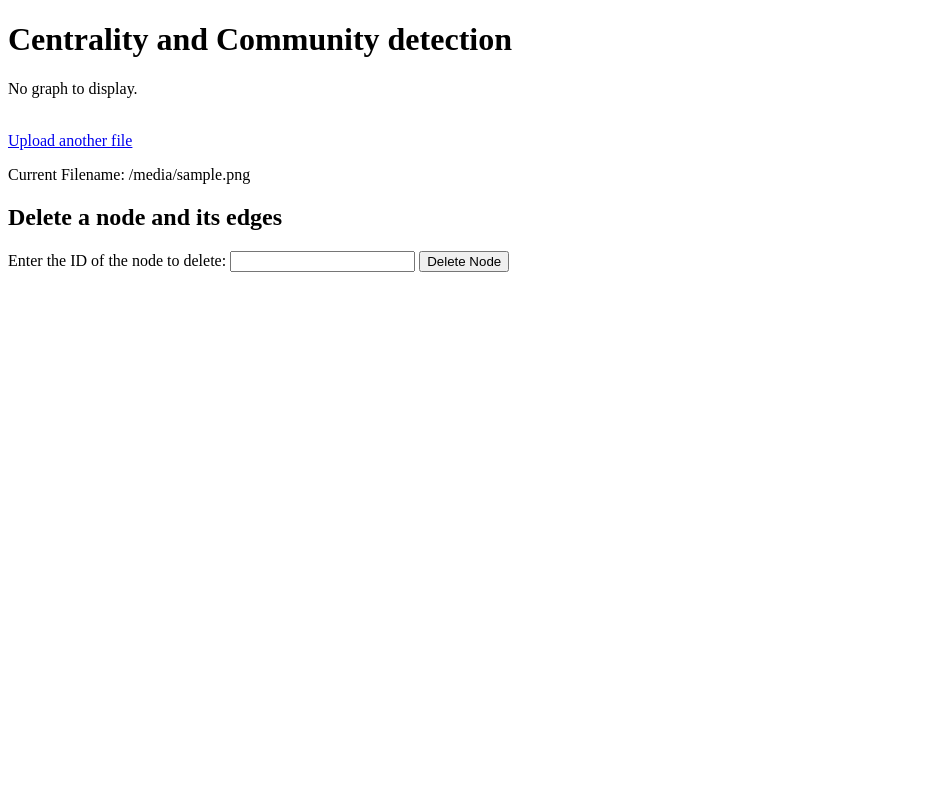
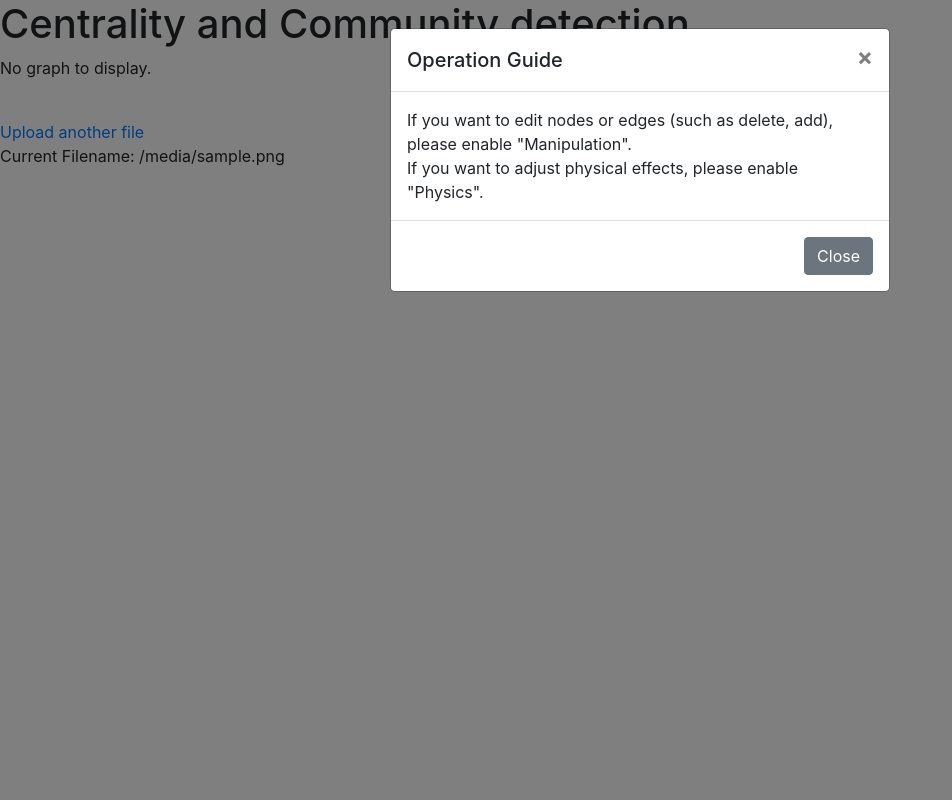
Before and after one commit to buhuiyonggou/SEGA_Web_backupTo1st_March, a Flask app: template templates/index.html in a window 1280 px wide. Shown: the whole page, without its empty margins (0-952 px from the left). Run offline with Flask 3, Linux system fonts and the light colour scheme; the template is opened without the code that fills it: most values are stand-ins (such as "Sample title", 1, 10 or a date in 2020); some libraries are stand-ins or nearby versions.

Commit message:
User can now edit nodes or edges by interaction

```diff
--- a/app.py
+++ b/app.py
@@ -87,38 +87,6 @@ def show_top_communities(filename):
     return render_template('index.html', graph_html_path=graph_html_path, filename=filename)
 
 
-@app.route('/delete_node/<filename>', methods=['POST'])
-def delete_node(filename):
-    # 记录接收到的请求和文件名
-    node_id = request.form['nodeId']  # 获取用户输入的节点ID
-
-    filepath = os.path.join(UPLOAD_FOLDER, filename)
-    _, file_extension = os.path.splitext(filename)
-
-    _, G = load_graph_data(filepath, file_extension)
-
-    # 删除节点及其相连的边
-    if node_id in G:
-        G.remove_node(node_id)
-        flash(f"Node {node_id} deleted.")
-    else:
-        flash(f"Node {node_id} not found.")
-        return redirect(url_for('network_graph', filename=filename))
-
-    # remove_low_degree_nodes(G)
-    centrality, community_map = compute_centrality_and_communities(G)
-
-    # fig, ax = draw_graph(G, centrality, community_map, title="PageRank and Louvain")
-    # plot_url = save_fig_to_base64(fig)
-    #
-    # return render_template('index.html', plot_url=plot_url, filename=filename)
-    # 使用 Pyvis 画图
-    graph_html_path = draw_graph_with_pyvis(G, centrality, community_map)
-
-    # 将 HTML 文件路径传递给模板，而不是图像的 base64 编码
-    return render_template('index.html', graph_html_path=graph_html_path, filename=filename)
-
-
 if __name__ == '__main__':
     if not os.path.exists(UPLOAD_FOLDER):
         os.makedirs(UPLOAD_FOLDER)
--- a/graph_utils.py
+++ b/graph_utils.py
@@ -73,6 +73,9 @@ def draw_graph_with_pyvis(X, centrality, community_map):
     net.options.physics.maxVelocity = 5
     net.options.physics.minVelocity = 0.1
 
+    # Enable node deletion, node add, edge add, etc
+    net.show_buttons(filter_=['manipulation', 'physics'])
+
     # 指定生成的 HTML 文件路径
     filepath = os.path.join('static', 'graph.html')
     net.write_html(filepath)
--- a/templates/index.html
+++ b/templates/index.html
@@ -2,6 +2,8 @@
 <html>
 <head>
     <title>Network Graph</title>
+    <!-- 引入 Bootstrap CSS -->
+    <link href="https://stackpath.bootstrapcdn.com/bootstrap/4.5.2/css/bootstrap.min.css" rel="stylesheet">
 </head>
 <body>
     <h1>Centrality and Community detection</h1>
@@ -14,9 +16,30 @@
       {% endif %}
     {% endwith %}
 
+    <!-- Operation Guide Modal -->
+    <div class="modal fade" id="operationGuideModal" tabindex="-1" role="dialog" aria-labelledby="operationGuideModalLabel" aria-hidden="true">
+        <div class="modal-dialog" role="document">
+            <div class="modal-content">
+                <div class="modal-header">
+                    <h5 class="modal-title" id="operationGuideModalLabel">Operation Guide</h5>
+                    <button type="button" class="close" data-dismiss="modal" aria-label="Close">
+                        <span aria-hidden="true">&times;</span>
+                    </button>
+                </div>
+                <div class="modal-body">
+                    If you want to edit nodes or edges (such as delete, add), please enable "Manipulation".<br>
+                    If you want to adjust physical effects, please enable "Physics".
+                </div>
+                <div class="modal-footer">
+                    <button type="button" class="btn btn-secondary" data-dismiss="modal">Close</button>
+                </div>
+            </div>
+        </div>
+    </div>
+
     <!-- 显示交互式图像 -->
     {% if graph_html_path %}
-        <iframe src="{{ url_for('static', filename=graph_html_path.split('/')[-1]) }}" height="800" width="100%"></iframe>
+        <iframe src="{{ url_for('static', filename=graph_html_path.split('/')[-1]) }}" height="1000" width="100%"></iframe>
     {% else %}
         <p>No graph to display.</p>
     {% endif %}
@@ -25,14 +48,6 @@
 
     <!-- Print filename for debugging -->
     <p>Current Filename: {{ filename }}</p>
-
-    <!-- 添加表单以允许用户输入要删除的节点ID -->
-    <h2>Delete a node and its edges</h2>
-    <form action="{{ url_for('delete_node', filename=filename) }}" method="post" onsubmit="disableButtonsAndShowWaitMessage()">
-        <label for="nodeId">Enter the ID of the node to delete:</label>
-        <input type="text" id="nodeId" name="nodeId" required>
-        <input type="submit" value="Delete Node">
-    </form>
 
     <script type="text/javascript">
         function disableButtonsAndShowWaitMessage() {
@@ -43,5 +58,13 @@
             }
         }
     </script>
+    <script src="https://code.jquery.com/jquery-3.5.1.slim.min.js"></script>
+    <script src="https://stackpath.bootstrapcdn.com/bootstrap/4.5.2/js/bootstrap.min.js"></script>
+    <script>
+        $(document).ready(function() {
+            // 页面加载完毕后自动显示模态框
+            $('#operationGuideModal').modal('show');
+        });
+    </script>
 </body>
 </html>
```
Also changed, not shown: static/graph.html (+19 -3 lines).
